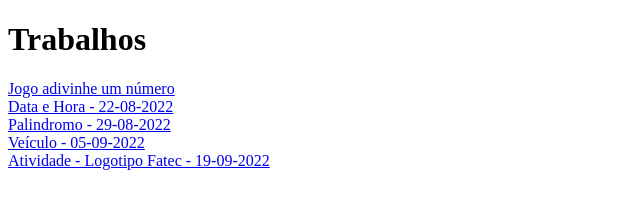
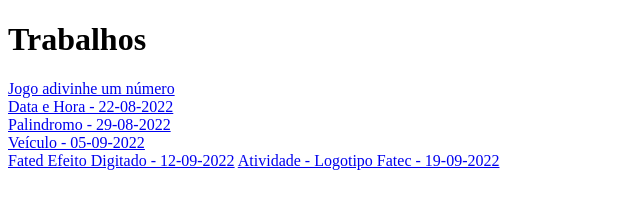
Before and after one commit to GabrielGGBarros/Javascript, a plain HTML site: page index.html in a window 1280 px wide. Shown: the whole page, without its empty margins (0-640 px from the left). Drawn offline with Linux system fonts and the light colour scheme.

Commit message:
Update index.html

```diff
--- a/index.html
+++ b/index.html
@@ -11,6 +11,7 @@
     <a href=https://github.com/GabrielGGBarros/Javascript/blob/main/Data%20e%20Hora%20-%2022-08-2022/Date.html>Data e Hora - 22-08-2022</a><br>
     <a href=https://github.com/GabrielGGBarros/Javascript/blob/main/Palindromo%20-%2029-08-2022/index.html>Palindromo - 29-08-2022</a><br>
     <a href=https://github.com/GabrielGGBarros/Javascript/blob/main/Veiculo%20-%2005-09-2022/veiculo.html>Veículo - 05-09-2022</a><br>
+    <a href=https://github.com/GabrielGGBarros/Javascript/blob/main/Fatec%20Efeito%20digitado%20-%2012-09-2022/index.html>Fated Efeito Digitado - 12-09-2022</a>
     <a href=https://github.com/GabrielGGBarros/Javascript/blob/main/Atividade%20-%20Logo%20Fatec%20-%2019-09-2022/public/index.html>Atividade - Logotipo Fatec - 19-09-2022</a>
   </body>
 </html>
```
